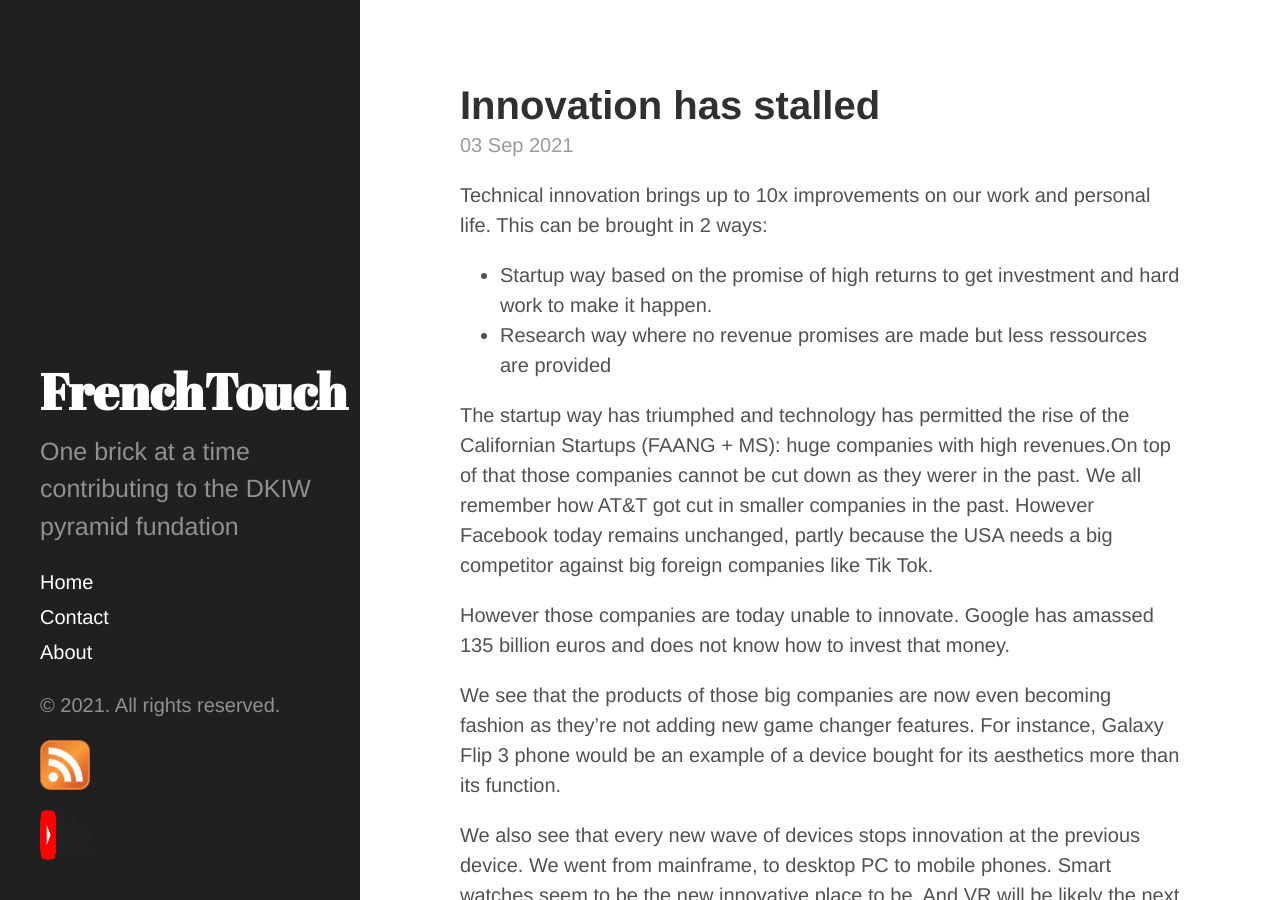
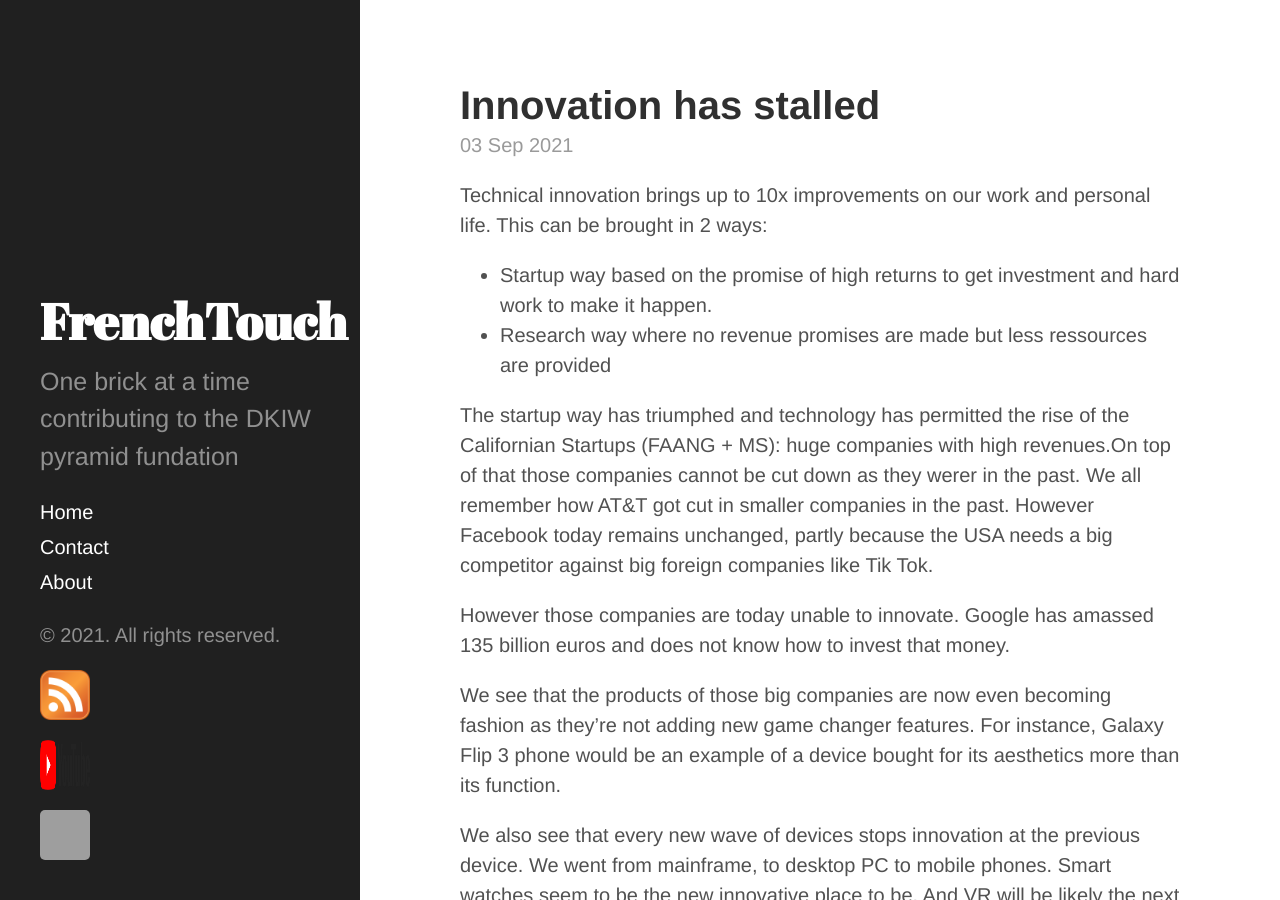
Before and after one commit to touch4tech/touch4tech, a Jekyll site: the page built from index.html, in a window 1280 px wide and 900 px high. Built offline with Jekyll 4.4.1, drawn with Linux system fonts in a browser that asks for light colours; the list of posts is cut into pages by our own code.

Commit message:
Update sidebar.html
added podcast link

```diff
--- a/_includes/sidebar.html
+++ b/_includes/sidebar.html
@@ -31,6 +31,7 @@
     <p>&copy; {{ site.time | date: '%Y' }}. All rights reserved.</p>
     <a href="{{site.url}}atom.xml"><img border="0" alt="Subscribe to What's New" src="{{site.url}}public/img/rss.png" width="50" height="50">
     <a href="https://www.youtube.com/channel/UCZSY9oLHkUV_3cm8ZCnOAIw"><img border="0" alt="Youtube channel" src="{{site.url}}public/img/youtube.png" width="50" height="50">
+    <a href="https://feeds.soundcloud.com/users/soundcloud:users:404637861/sounds.rss"><img border="0" alt="Youtube channel" src="{{site.url}}public/img/podcast.png" width="50" height="50">
 
   </div>
 </div>
```
